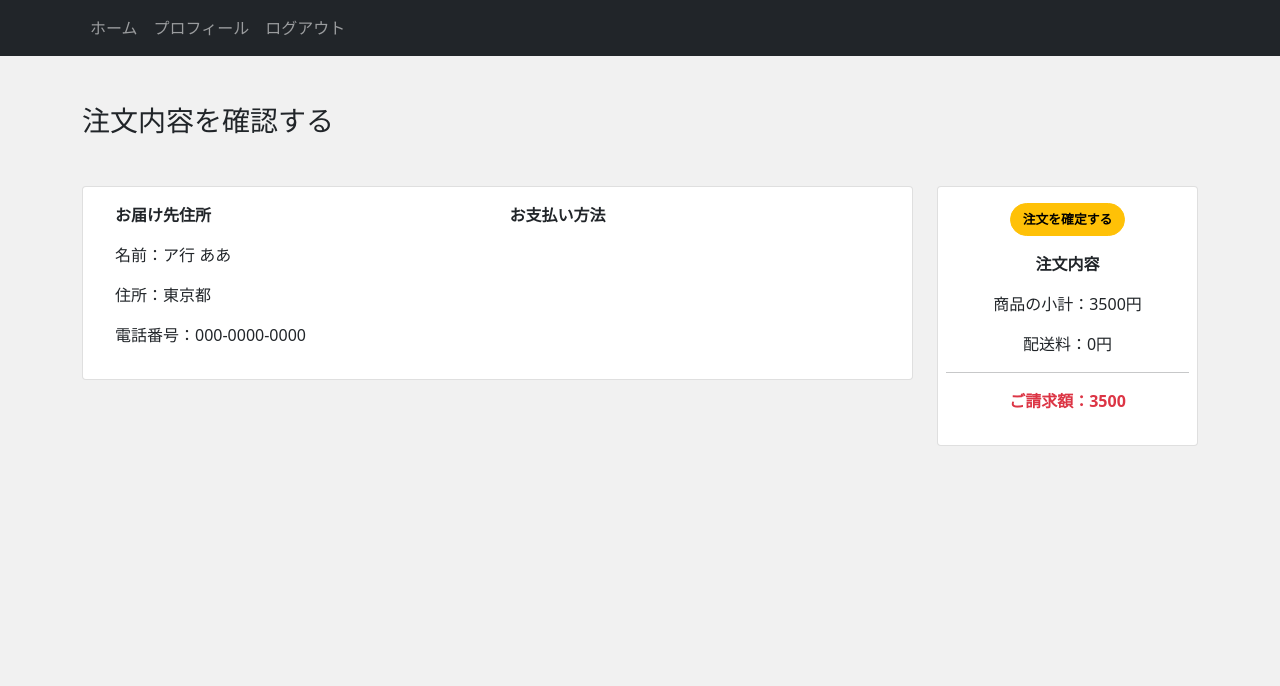
After one commit to KenzoKasahara/python, a Django app: page /payment/ in a window 1280 px wide. The commit adds this page. Shown: the top 686 px of the page. Run offline with Django 3.2, Linux system fonts and the light colour scheme; a user stored in the database is signed in; data comes from the database, SQL or seed files in the repository; both versions use the stored data as it was after the commit; some libraries are stand-ins or nearby versions.

Commit message:
3/4 done

```diff
--- a/ec-site-demo/accounts/models.py
+++ b/ec-site-demo/accounts/models.py
@@ -33,8 +33,8 @@ class UserManager(UserManager):
 
 class CustomUser(AbstractBaseUser, PermissionsMixin):
     email = models.EmailField('メールアドレス', unique=True)
-    first_name = models.CharField('性', max_length=30)
-    last_name = models.CharField('名', max_length=30)
+    last_name = models.CharField('性', max_length=30)
+    first_name = models.CharField('名', max_length=30)
     address = models.CharField('住所', max_length=30, blank=True)
     tel = models.CharField('電話番号', max_length=30, blank=True)
     created_at = models.DateTimeField('入会日', default=timezone.now)
--- a/ec-site-demo/accounts/templates/accounts/profile.html
+++ b/ec-site-demo/accounts/templates/accounts/profile.html
@@ -11,7 +11,7 @@
                 <tbody>
                     <tr>
                         <th class="header">名前</th>
-                        <th class="data">{{ user_data.first_name }} {{ user_data.last_name }}</th>
+                        <th class="data">{{ user_data.last_name }} {{ user_data.first_name }}</th>
                     </tr>
                     <tr>
                         <th class="header">メールアドレス</th>
--- a/ec-site-demo/accounts/templates/accounts/profile_edit.html
+++ b/ec-site-demo/accounts/templates/accounts/profile_edit.html
@@ -15,8 +15,8 @@
                     <tr>
                         <th class="header">名前</th>
                         <td class="data form_wrap form_wrap-2">
-                            {% render_field form.first_name class='form-control' placeholder='性' %}
-                            {% render_field form.last_name class='form-control' placeholder='名' %}
+                            {% render_field form.last_name class='form-control' placeholder='性' %}
+                            {% render_field form.first_name class='form-control' placeholder='名' %}
                         </td>
                     </tr>
                     <tr>
--- a/ec-site-demo/app/admin.py
+++ b/ec-site-demo/app/admin.py
@@ -1,7 +1,10 @@
 from django.contrib import admin
-from .models import Item, OrderItem, Order
+from .models import (
+    Item, OrderItem, Order, Payment
+)
 
 # Register your models here.
 admin.site.register(Item)
 admin.site.register(OrderItem)
 admin.site.register(Order)
+admin.site.register(Payment)
--- a/ec-site-demo/app/models.py
+++ b/ec-site-demo/app/models.py
@@ -31,6 +31,7 @@ class Order(models.Model):
     start_date = models.DateTimeField(auto_now_add=True)
     ordered_date = models.DateTimeField()
     ordered = models.BooleanField(default=False)
+    payment = models.ForeignKey('Payment', on_delete=models.SET_NULL, blank=True, null=True)
 
     def get_total(self):
         total = 0
@@ -40,3 +41,12 @@ class Order(models.Model):
 
     def __str__(self):
         return self.user.email
+
+class Payment(models.Model):
+    user = models.ForeignKey(settings.AUTH_USER_MODEL, on_delete=models.SET_NULL, blank=True, null=True)
+    stripe_change_id = models.CharField(max_length=50)
+    amount = models.IntegerField()
+    timestamp = models.DateTimeField(auto_now_add=True)
+
+    def __str__(self):
+        return self.user.email
--- a/ec-site-demo/app/templates/app/order.html
+++ b/ec-site-demo/app/templates/app/order.html
@@ -19,11 +19,11 @@
                             <h5>{{ order_item.item.title }}</h5>
                             <p class="mb-1">
                                 数量：
-                                <a href=""><span class="badge bg-warning text-dark">-<span></a>
+                                <a href="{% url 'removesingleitem' order_item.item.slug %}"><span class="badge bg-warning text-dark">-<span></a>
                                 {{ order_item.quantity }}
                                 <a href="{% url 'additem' order_item.item.slug %}"><span class="badge bg-warning text-dark">+</span></a>
                             </p>
-                            <a href="">
+                            <a href="{% url 'removeitem' order_item.item.slug %}">
                                 <span class="badge bg-danger">削除</span>
                             </a>
                         </div>
@@ -54,7 +54,7 @@
                 {% if order.get_total %}
                     <p>小計：<span class="fw-bold">{{ order.get_total }}</span>円</p>
                     <div class="md-3">
-                        <a href="" class="btn btn-warning">レジに進む</a>
+                        <a href="{% url 'payment' %}" class="btn btn-warning">レジに進む</a>
                     </div>
                 {% endif %}
                 <a href="/" class="btn btn-primary">買い物を続ける</a>
--- /dev/null
+++ b/ec-site-demo/app/templates/app/payment.html
@@ -0,0 +1,48 @@
+{% extends 'app/base.html' %}
+{% load static %}
+
+{% block content %}
+
+<div class="my-5">
+    <h3>注文内容を確認する</h3>
+</div>
+
+<form method="post" id="payment-form">
+    <div class="row order">
+        <div class="col-md-9">
+            <div class="card px-4">
+                <div class="card-body px-2 py-3">
+                    <div class="row">
+                        <div class="col-md-6">
+                            <p class="fw-bold">お届け先住所</p>
+                            <p>名前：{{ user_data.last_name }} {{ user_data.first_name }}</p>
+                            <p>住所：{{ user_data.address }}</p>
+                            <p>電話番号：{{ user_data.tel }}</p>
+                        </div>
+                        <div class="col-md-6">
+                            <p class="fw-bold">お支払い方法</p>
+                            {% csrf_token %}
+                        </div>
+                    </div>
+                </div>
+            </div>
+        </div>
+
+        <div class="col-md-3">
+            <div class="card">
+                <div class="card-body text-center px-2 py-3">
+                    <div class="mb-3">
+                        <button class="btn btn-warning" type="submit">注文を確定する</button>
+                    </div>
+                    <p class="fw-bold">注文内容</p>
+                    <p>商品の小計：{{ order.get_total }}円</p>
+                    <p>配送料：0円</p>
+                    <hr>
+                    <p class="fw-bold text-danger">ご請求額：{{ order.get_total }}</p>
+                </div>
+            </div>
+        </div>
+    </div>
+</form>
+
+{% endblock %}
--- a/ec-site-demo/app/urls.py
+++ b/ec-site-demo/app/urls.py
@@ -6,4 +6,8 @@ urlpatterns = [
     path('product/<slug>', views.IndexDetailView.as_view(), name='product'),
     path('additem/<slug>', views.addItem, name='additem'),
     path('order/', views.OrderView.as_view(), name='order'),
+    path('removeitem/<slug>', views.removeItem, name='removeitem'),
+    path('removesingleitem/<slug>', views.removeSingleItem, name='removesingleitem'),
+    path('payment/', views.PaymentView.as_view(), name='payment'),
+    path('thanks/', views.ThanksView.as_view(), name='thanks'),
 ]
--- a/ec-site-demo/app/views.py
+++ b/ec-site-demo/app/views.py
@@ -1,10 +1,11 @@
 from django.shortcuts import render, get_object_or_404, redirect
 from django.views.generic import View
-from .models import Item, OrderItem, Order
+from .models import Item, OrderItem, Order, Payment
 from django.contrib.auth.decorators import login_required
 from django.utils import timezone
 from django.core.exceptions import ObjectDoesNotExist
 from django.contrib.auth.mixins import LoginRequiredMixin
+from accounts.models import CustomUser
 
 # Create your views here.
 class IndexView(View):
@@ -57,3 +58,86 @@ class OrderView(LoginRequiredMixin, View):
 
         except ObjectDoesNotExist:
             return render(request, 'app/order.html')
+
+@login_required
+def removeItem(request, slug):
+    item = get_object_or_404(Item, slug=slug)
+    order = Order.objects.filter(
+        user=request.user,
+        ordered=False
+    )
+    if order.exists():
+        order = order[0]
+        if order.items.filter(item__slug=item.slug).exists():
+            order_item = OrderItem.objects.filter(
+                item=item,
+                user=request.user,
+                ordered=False
+            )[0]
+            order.items.remove(order_item)
+            order_item.delete()
+
+            return redirect('order')
+
+    return redirect('product', slug=slug)
+
+@login_required
+def removeSingleItem(request, slug):
+    item = get_object_or_404(Item, slug=slug)
+    order = Order.objects.filter(
+        user=request.user,
+        ordered=False
+    )
+    if order.exists():
+        order = order[0]
+        if order.items.filter(item__slug=item.slug).exists():
+            order_item = OrderItem.objects.filter(
+                item=item,
+                user=request.user,
+                ordered=False
+            )[0]
+            if order_item.quantity > 1:
+                order_item.quantity -= 1
+                order_item.save()
+            else:
+                order.items.remove(order_item)
+                order_item.delete()
+
+            return redirect('order')
+
+    return redirect('product', slug=slug)
+
+class PaymentView(LoginRequiredMixin, View):
+    def get(self, request, *args, **kwargs):
+        order = Order.objects.get(user=request.user, ordered=False)
+        user_data = CustomUser.objects.get(id=request.user.id)
+        context = {
+            'order': order,
+            'user_data': user_data
+        }
+        return render(request, 'app/payment.html', context)
+
+    def poast(self, request, *args, **kwargs):
+        order = Order.objects.get(user=request.user, ordered=False)
+        order_items = order.items.all()
+        amount = order.get_total()
+
+        payment = Payment(user=request.user)
+        payment.stripe_change_id = 'test_stripe_change_id'
+        payment.amount = amount
+        payment.save()
+
+        order_items.update(ordered=True)
+
+        for item in order_items:
+            item.save()
+
+        order.ordered = True
+        order.payment = payment
+        order.save()
+
+        return redirect('thanks')
+
+class ThanksView(LoginRequiredMixin, View):
+    def get(self, request, *args, **kwargs):
+        return render(request, 'app/thanks.html')
```
Also changed, not shown: ec-site-demo/app/templates/app/thanks.html (added, +11 -0 lines), ec-site-demo/accounts/migrations/0003_auto_20221120_1103.py (added), ec-site-demo/app/migrations/0004_auto_20221120_1050.py (added), ec-site-demo/db.sqlite3.
